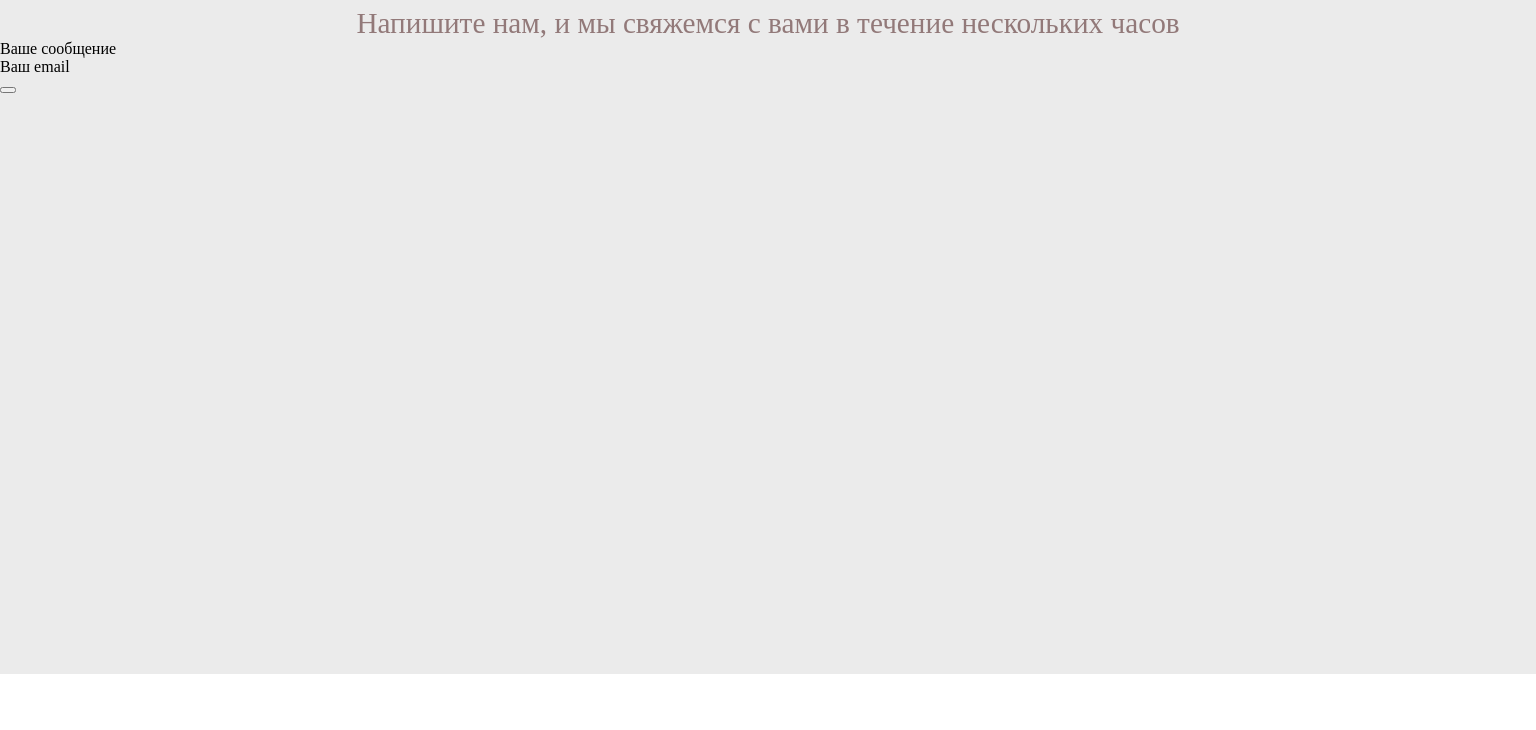
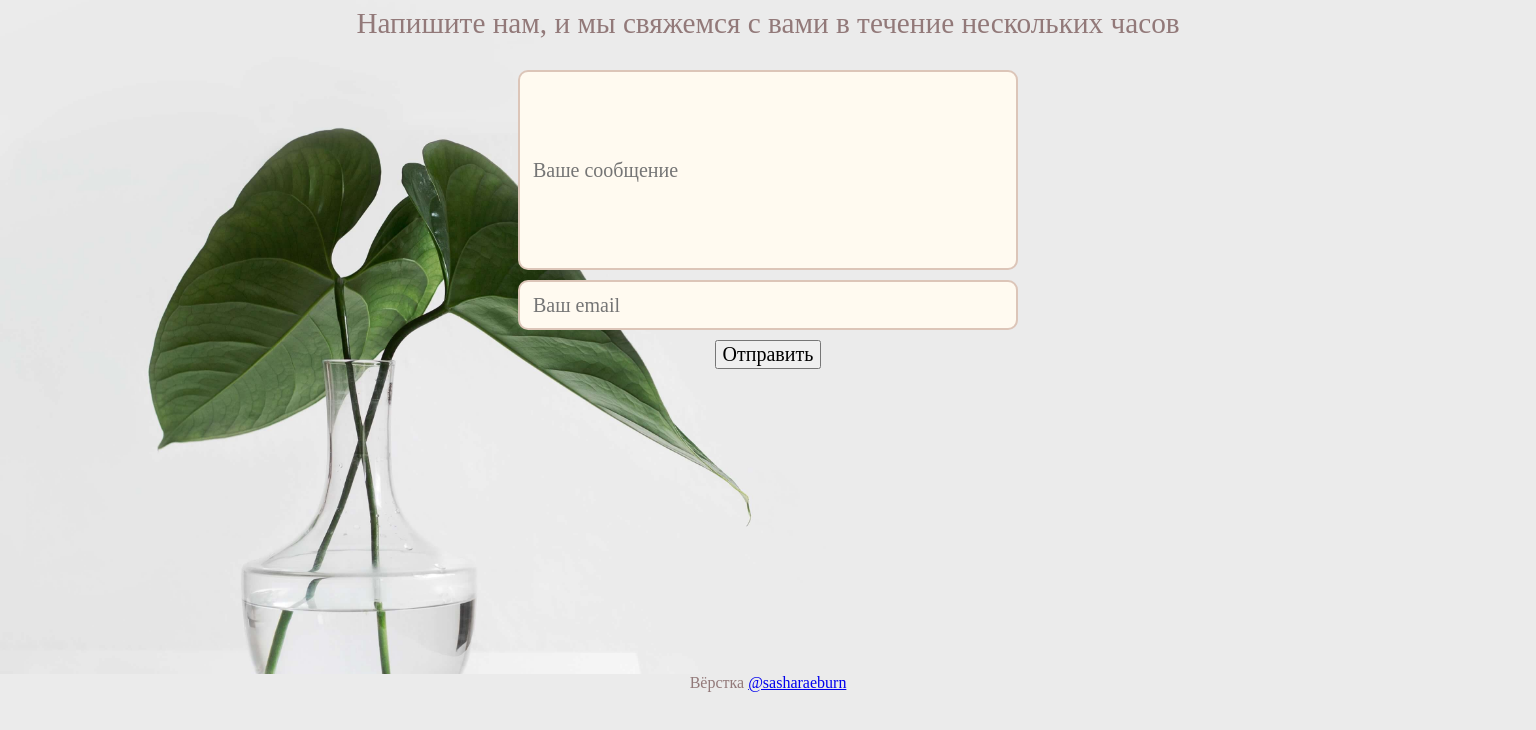
Before and after one commit to sasharaeburn/perfect-place, a website built with webpack: page src/contact-us.html in a window 1536 px wide. Shown: the part 126-856 px from the top of the page. Before the commit the page ends 800 px from the top, so only its background shows below. Built offline with nearby package versions, Linux system fonts and the light colour scheme.

Commit message:
Working on the 3rd page

```diff
--- a/src/contact-us.html
+++ b/src/contact-us.html
@@ -18,10 +18,20 @@
         <h3>Напишите нам, и мы свяжемся с вами в течение нескольких часов</h3>
     </div>
     <div class="contact-form">
-        <form class="message-form">Ваше сообщение</form>
-        <form class="email-form">Ваш email</form>
-        <button class="submit-button"></button>
+        <form class="message-form">
+            <input type="text" class="message" id="message" placeholder="Ваше сообщение" autocomplete="off">
+        </form>
+        <form class="email-form">
+            <input type="text" class="email" id="email" placeholder="Ваш email">
+        </form>
+        <button class="submit-button">Отправить</button>
     </div>
 </div>
+
+<footer>
+    <div class="copyright">
+        <span>Вёрстка <a href="https://github.com/sasharaeburn">@sasharaeburn</a></span>
+    </div>
+</footer>
 </body>
 </html>
--- a/src/scss/main.scss
+++ b/src/scss/main.scss
@@ -34,7 +34,7 @@ body {
   background-attachment: fixed;
   background-repeat: no-repeat;
   background-size: cover;
-  background-position: center center;
+  background-position: 50%;
   width: 100%;
   min-height: 100%;
   color: #eeeeee;
@@ -330,10 +330,13 @@ body {
 
 .contact-container {
   background-color: #ebebeb;
-
-  @media (min-width: 767px) {
-    min-height: 100%;
-  }
+  background-image: url("../images/4.jpg");
+  background-attachment: fixed;
+  background-repeat: no-repeat;
+  background-size: cover;
+  background-position: 50%;
+  width: 100%;
+  min-height: 100%;
 
   .header {
     display: flex;
@@ -365,23 +368,67 @@ body {
   }
 
   .contact-form {
+    display: flex;
+    flex-direction: column;
+    align-items: center;
+
 
     .message-form {
 
+      .message {
+        background-color: floralwhite;
+        border: solid 2px #b78e7d7d;
+        border-radius: 10px;
+        font-family: 'Crimson Text', serif;
+
+        @media (min-width: 1300px) {
+          width: 500px;
+          height: 200px;
+          margin-top: 30px;
+          padding: 13px;
+          font-size: 20px;
+        }
+
+        &:focus {
+          outline: none;
+          border: solid 2px rgb(156, 122, 106);
+        }
+      }
     }
 
-    .email-form {
+    .email {
+      background-color: floralwhite;
+      border: solid 2px #b78e7d7d;
+      border-radius: 10px;
+      font-family: 'Crimson Text', serif;
 
+      @media (min-width: 1300px) {
+        width: 500px;
+        height: 50px;
+        margin-top: 10px;
+        padding: 13px;
+        font-size: 20px;
+      }
+
+      &:focus {
+        outline: none;
+        border: solid 2px rgb(156, 122, 106);
+      }
     }
 
     .submit-button {
+      font-family: 'Crimson Text', serif;
 
+      @media (min-width: 1300px) {
+        margin-top: 10px;
+        font-size: 20px;
+      }
     }
   }
 }
 
 footer {
-  color: black;
+  color: #927979;
   background-color: #ebebeb;
   padding-bottom: 8vh;
   flex: 0 0 auto;
```
